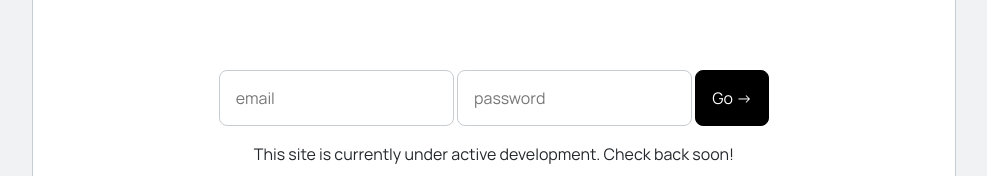
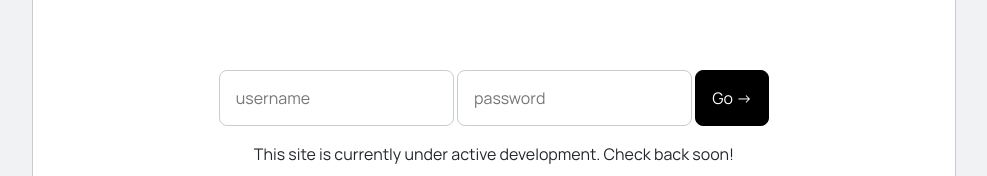
Before and after one commit to dsoloha/free-cities-online, a SvelteKit app: page / in a window 1280 px wide. Shown: the part 380-556 px from the top of the page, without its empty margins (146-1133 px from the left). Built offline with nearby package versions, Linux system fonts and the light colour scheme; a web font is replaced by a local one.

Commit message:
Replaced email field with username field

```diff
--- a/src/routes/(intro)/SignupForm.svelte
+++ b/src/routes/(intro)/SignupForm.svelte
@@ -5,9 +5,9 @@
 
 <form>
 	<div class="center">
-		<Input name="email" placeholder="email" />
+		<Input name="username" placeholder="username" />
 		<Input name="password" placeholder="password" />
-		<Button focus={true}>Go -></Button>
+		<Button focus>Go -></Button>
 	</div>
 </form>
 
```
